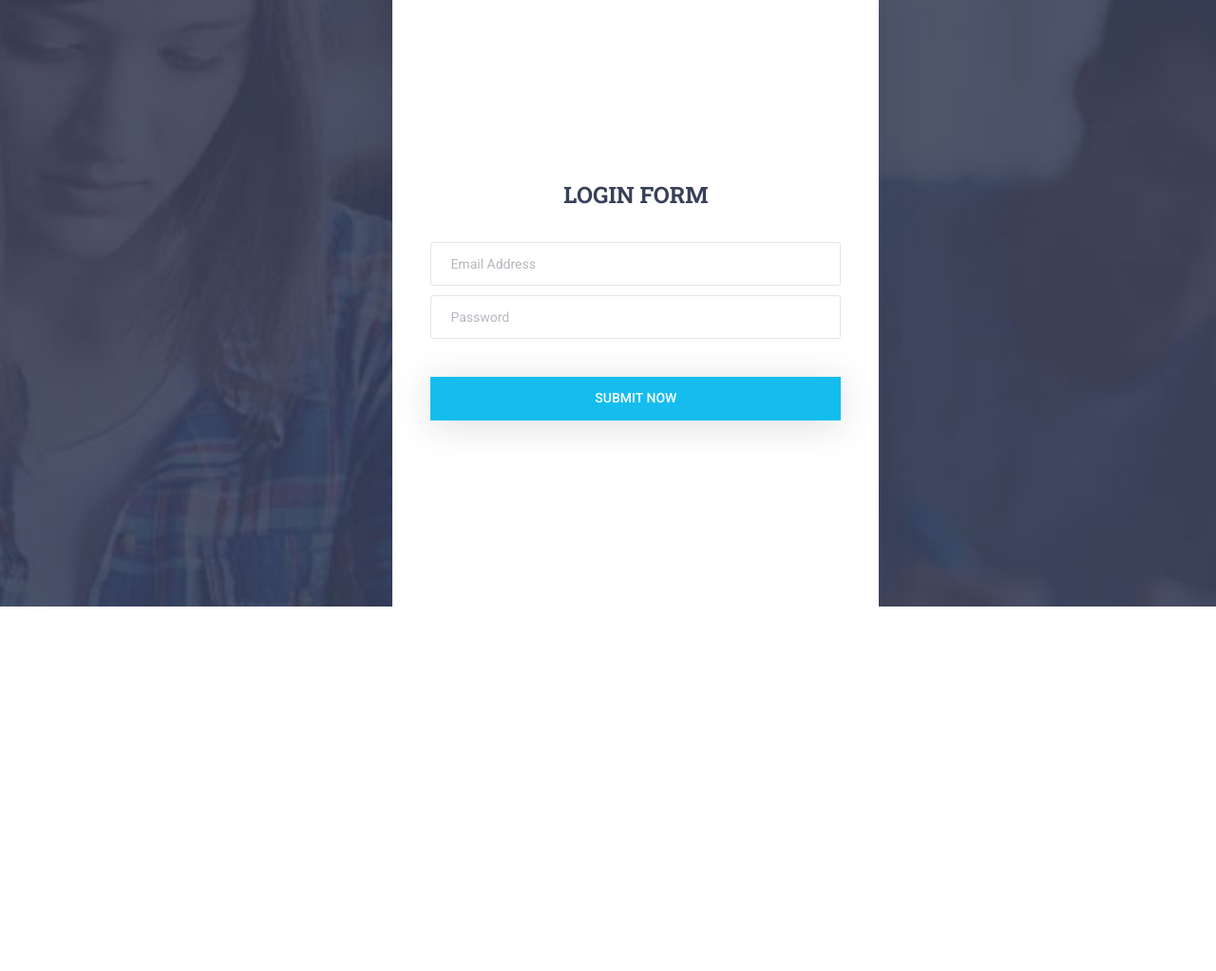
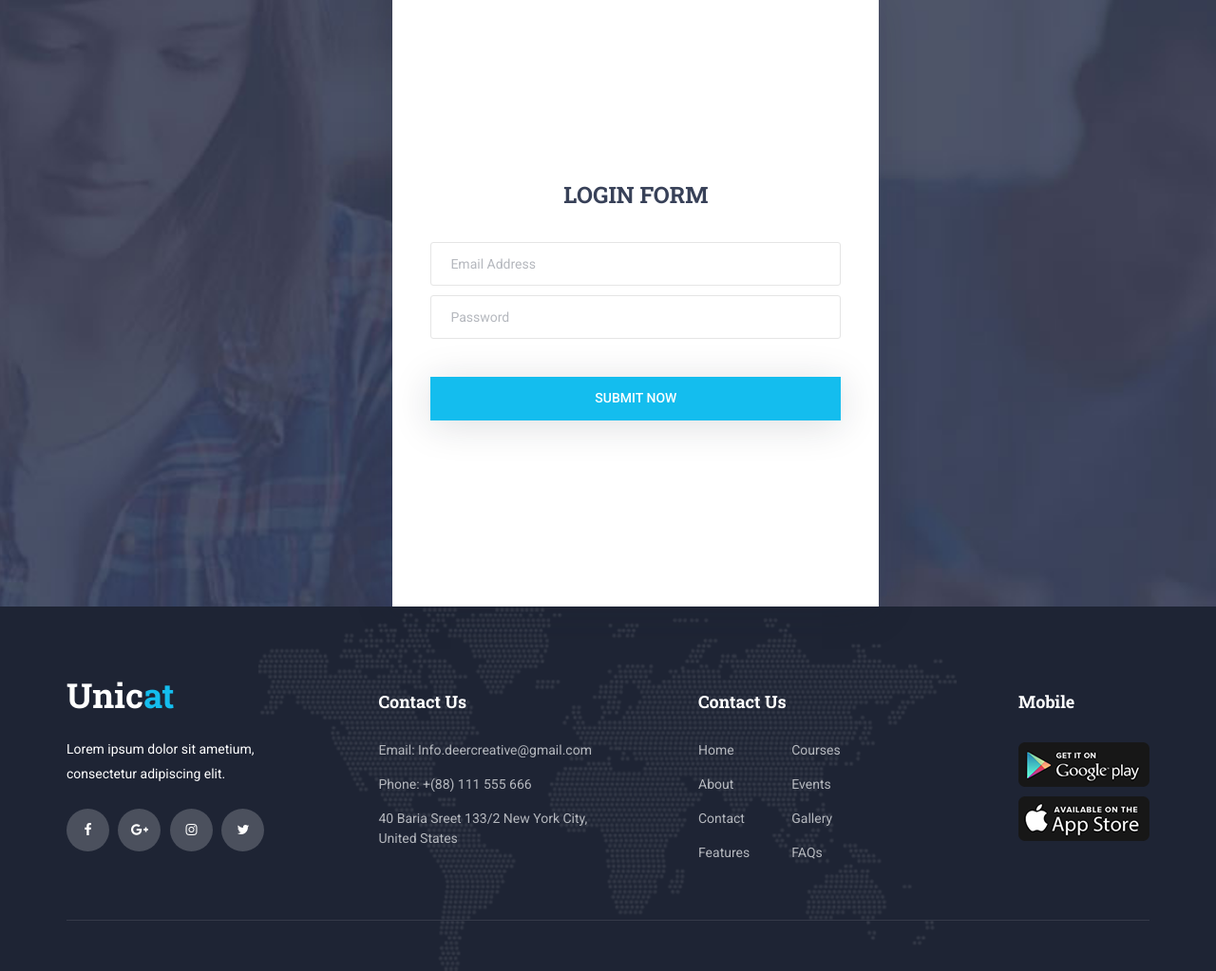
Before and after one commit to DarwinBuelo/elearnings, a PHP site: page /login.php in a window 1280 px wide. Shown: the part 281-1304 px from the top of the page at 95% size. Before the commit the page ends 920 px from the top, so only its background shows below. Run offline with PHP 8.4, Linux system fonts and the light colour scheme.

Commit message:
added few file to fix merge conflict

```diff
--- a/login.php
+++ b/login.php
@@ -28,4 +28,5 @@ if (isset($_SESSION['user'])) {
 }
 
 require 'segments/login.form.php';
+require 'segments/footer.php';
 $Outline->footer();
--- /dev/null
+++ b/segments/footer.php
@@ -0,0 +1,96 @@
+<footer class="footer">
+    <div class="footer_background" style="background-image:url(images/footer_background.png)"></div>
+    <div class="container">
+        <div class="row footer_row">
+            <div class="col">
+                <div class="footer_content">
+                    <div class="row">
+
+                        <div class="col-lg-3 footer_col">
+
+                            <!-- Footer About -->
+                            <div class="footer_section footer_about">
+                                <div class="footer_logo_container">
+                                    <a href="#">
+                                        <div class="footer_logo_text">Unic<span>at</span></div>
+                                    </a>
+                                </div>
+                                <div class="footer_about_text">
+                                    <p>Lorem ipsum dolor sit ametium, consectetur adipiscing elit.</p>
+                                </div>
+                                <div class="footer_social">
+                                    <ul>
+                                        <li><a href="#"><i class="fa fa-facebook" aria-hidden="true"></i></a></li>
+                                        <li><a href="#"><i class="fa fa-google-plus" aria-hidden="true"></i></a></li>
+                                        <li><a href="#"><i class="fa fa-instagram" aria-hidden="true"></i></a></li>
+                                        <li><a href="#"><i class="fa fa-twitter" aria-hidden="true"></i></a></li>
+                                    </ul>
+                                </div>
+                            </div>
+
+                        </div>
+
+                        <div class="col-lg-3 footer_col">
+
+                            <!-- Footer Contact -->
+                            <div class="footer_section footer_contact">
+                                <div class="footer_title">Contact Us</div>
+                                <div class="footer_contact_info">
+                                    <ul>
+                                        <li>Email: Info.deercreative@gmail.com</li>
+                                        <li>Phone:  +(88) 111 555 666</li>
+                                        <li>40 Baria Sreet 133/2 New York City, United States</li>
+                                    </ul>
+                                </div>
+                            </div>
+
+                        </div>
+
+                        <div class="col-lg-3 footer_col">
+
+                            <!-- Footer links -->
+                            <div class="footer_section footer_links">
+                                <div class="footer_title">Contact Us</div>
+                                <div class="footer_links_container">
+                                    <ul>
+                                        <li><a href="index.php">Home</a></li>
+                                        <li><a href="about.php">About</a></li>
+                                        <li><a href="contact.php">Contact</a></li>
+                                        <li><a href="#">Features</a></li>
+                                        <li><a href="courses.php">Courses</a></li>
+                                        <li><a href="#">Events</a></li>
+                                        <li><a href="#">Gallery</a></li>
+                                        <li><a href="#">FAQs</a></li>
+                                    </ul>
+                                </div>
+                            </div>
+
+                        </div>
+
+                        <div class="col-lg-3 footer_col clearfix">
+
+                            <!-- Footer links -->
+                            <div class="footer_section footer_mobile">
+                                <div class="footer_title">Mobile</div>
+                                <div class="footer_mobile_content">
+                                    <div class="footer_image"><a href="#"><img src="images/mobile_1.png" alt=""></a></div>
+                                    <div class="footer_image"><a href="#"><img src="images/mobile_2.png" alt=""></a></div>
+                                </div>
+                            </div>
+
+                        </div>
+
+                    </div>
+                </div>
+            </div>
+        </div>
+
+        <div class="row copyright_row">
+            <div class="col">
+                <div class="copyright d-flex flex-lg-row flex-column align-items-center justify-content-start">
+                </div>
+            </div>
+        </div>
+    </div>
+</footer>
+</div>
```
Also changed, not shown: process.php (added, +14 -0 lines).
